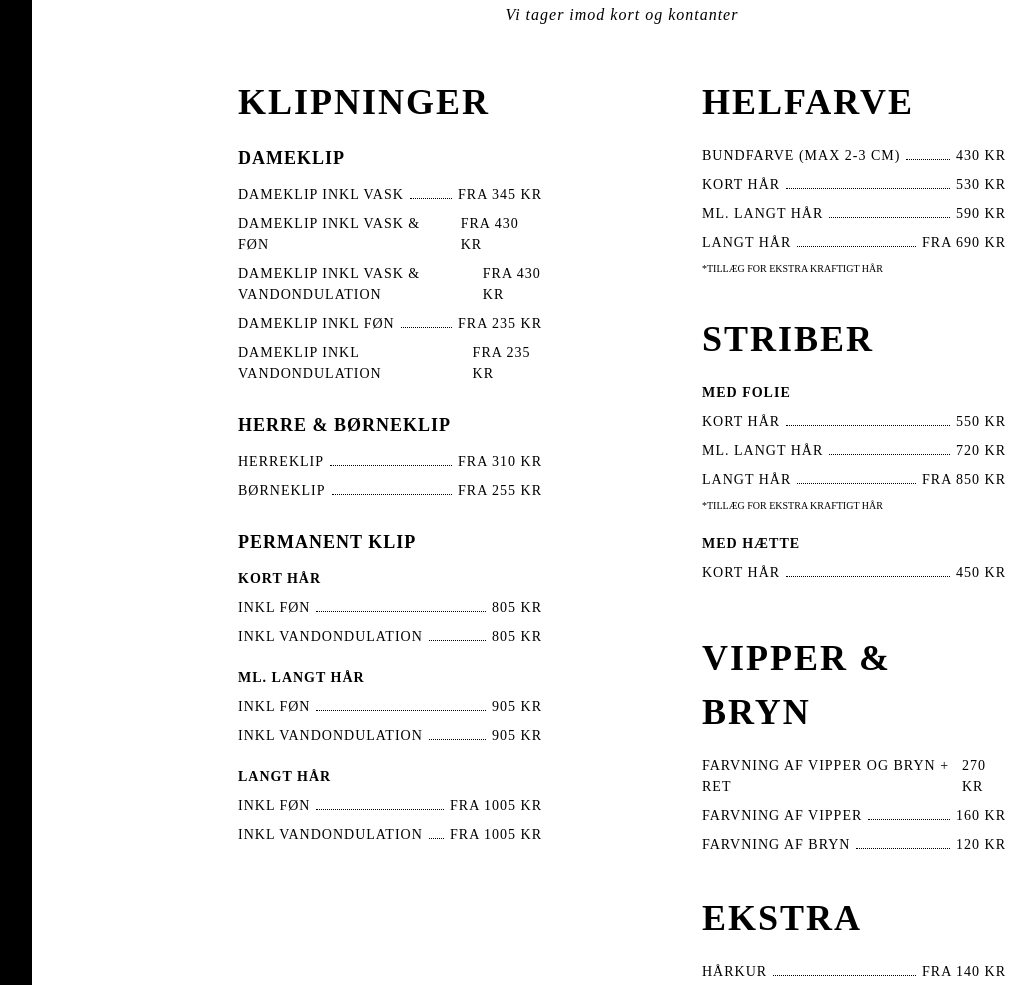
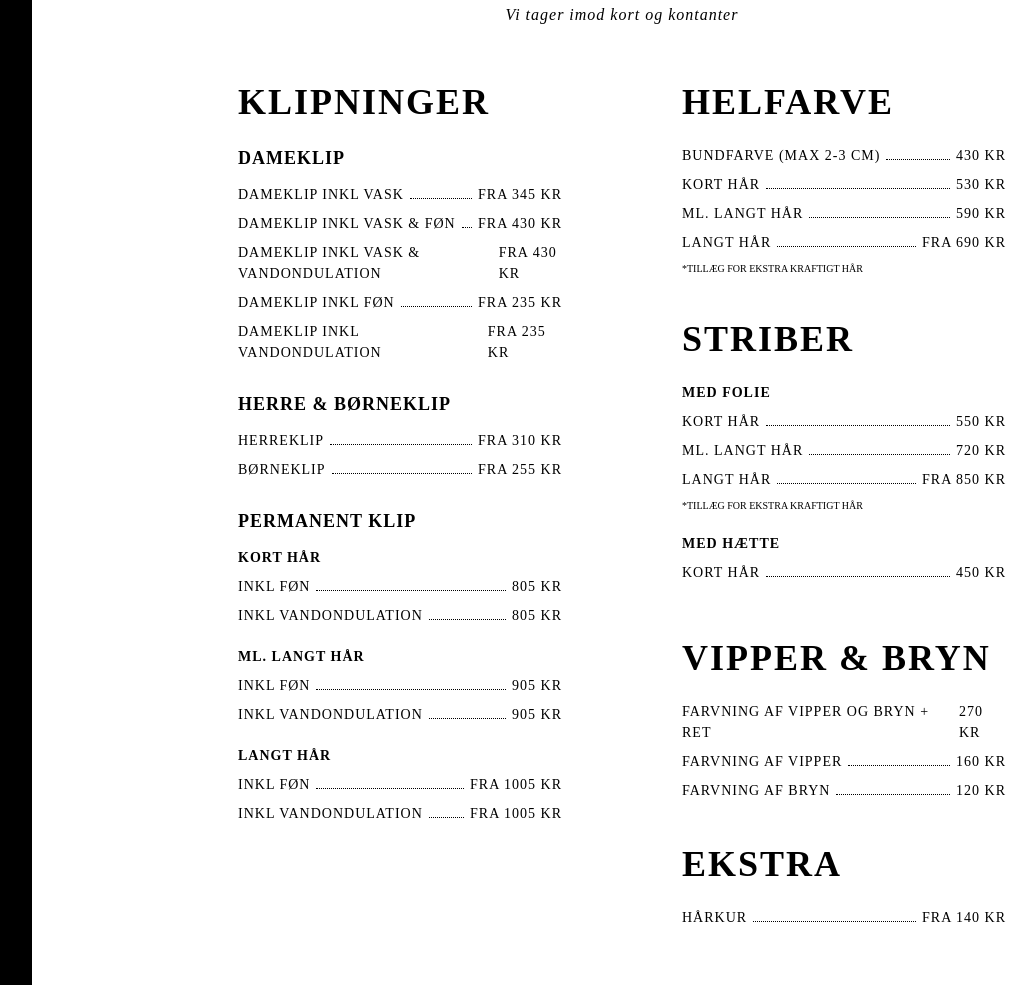
Before and after one commit to kgni/salonhair-valby, a plain HTML site: page index.html in a window 1280 px wide. Shown: the part 1777-2762 px from the top of the page, without its empty margins (18-1054 px from the left). Drawn offline with Linux system fonts and the light colour scheme; files whose address does not match are found by name; a web font is replaced by a local one.

Commit message:
few changes on prices section grid

```diff
--- a/css/style.scss
+++ b/css/style.scss
@@ -243,18 +243,18 @@ a:hover {
 	.prices-container {
 		display: grid;
 		grid-template-columns: repeat(2, 1fr);
-		// gap: 12rem;
+		column-gap: 12rem;
 		width: 60%;
 		margin: 0 auto;
 	}
 
 	.prices-left-container {
 		// border-right: 0.5px solid #000;
-		padding-right: 8rem;
+		// padding-right: 4rem;
 	}
 	.prices-right-container {
 		// border-left: 0.5px solid #000;
-		padding-left: 8rem;
+		// padding-left: 4rem;
 
 		.prices-category:last-child {
 			margin-bottom: 0;
```
Also changed, not shown: css/style.css, 1 other file.
